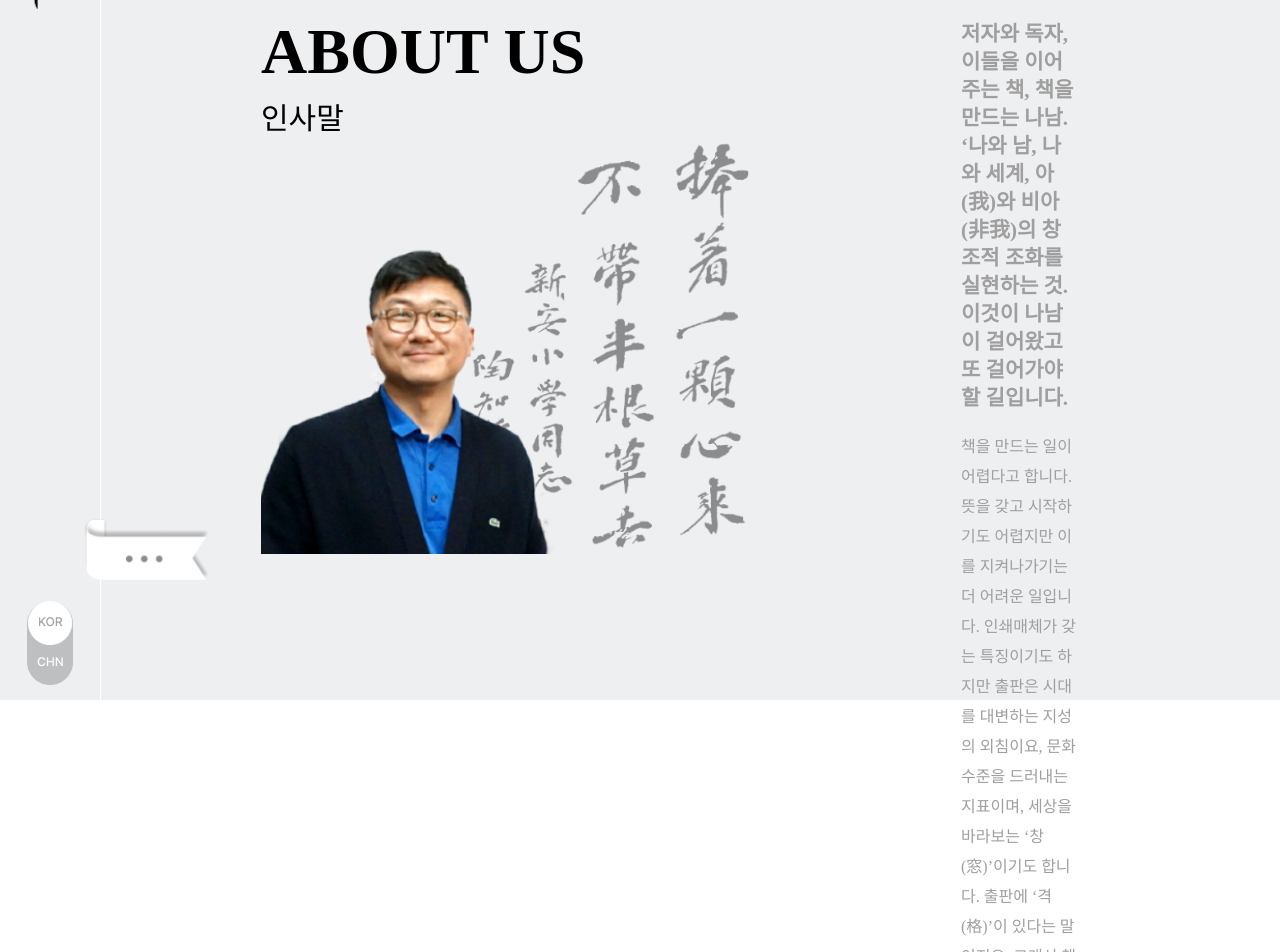
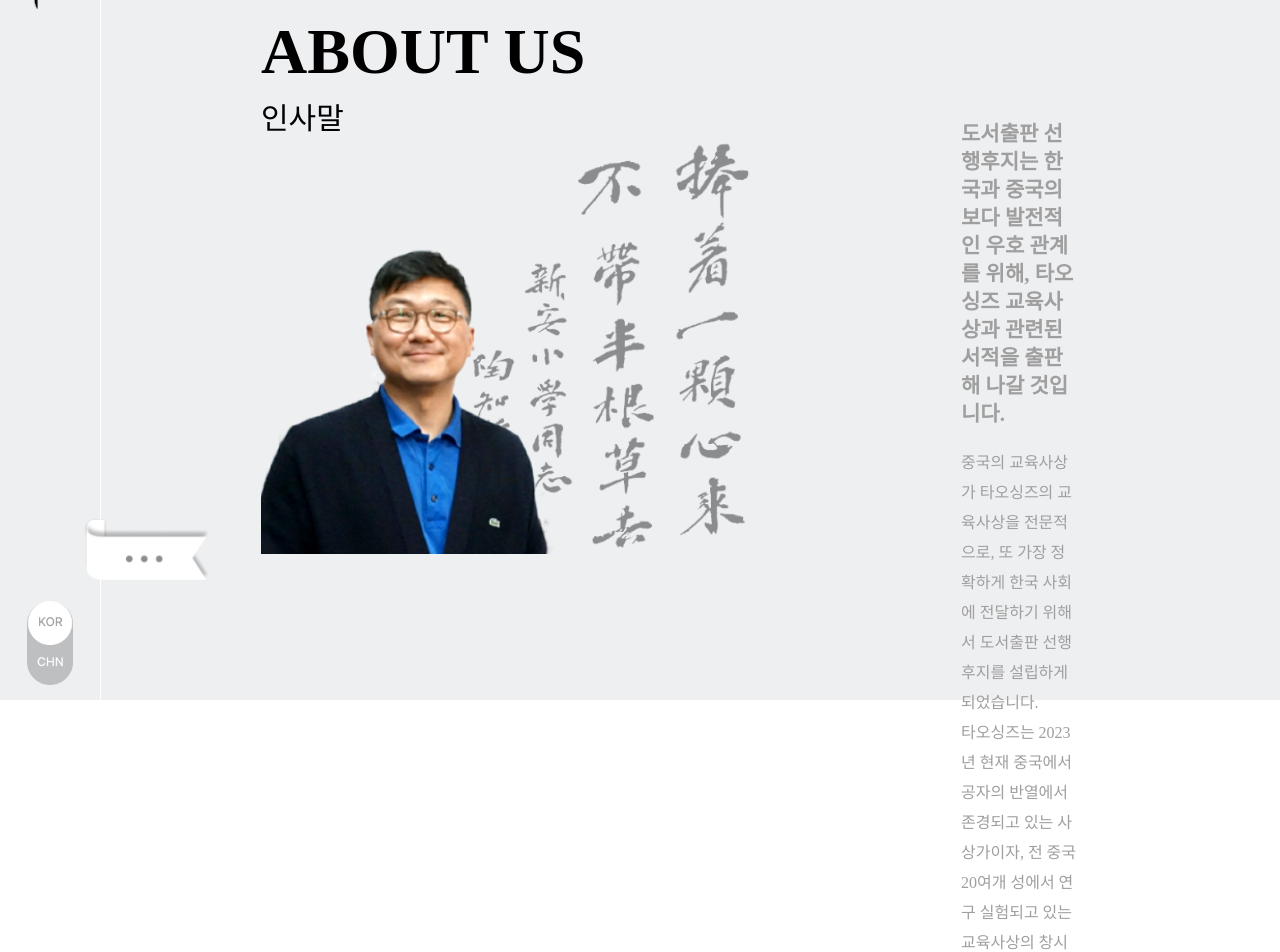
Before and after one commit to seongminjung/shhj, a React (Create React App) app: page /about in a window 1280 px wide. Shown: the part 100-1052 px from the top of the page. Built offline with nearby package versions, Linux system fonts and the light colour scheme; no server answers; a web font is replaced by a local one.

Commit message:
Reflect feedbacks for texts

```diff
--- a/src/components/About1.js
+++ b/src/components/About1.js
@@ -13,29 +13,31 @@ const About1 = () => {
         </div>
         <div className="a1-right">
           <p className="a1-sectiontitle">
-            저자와 독자, 이들을 이어주는 책, 책을 만드는 나남. ‘나와 남, 나와
-            세계, 아(我)와 비아(非我)의 창조적 조화를 실현하는 것. 이것이 나남이
-            걸어왔고 또 걸어가야 할 길입니다.
+            도서출판 선행후지는 한국과 중국의 보다 발전적인 우호 관계를 위해,
+            타오싱즈 교육사상과 관련된 서적을 출판해 나갈 것입니다.
           </p>
           <p className="a1-sectionbody">
-            책을 만드는 일이 어렵다고 합니다. 뜻을 갖고 시작하기도 어렵지만 이를
-            지켜나가기는 더 어려운 일입니다. 인쇄매체가 갖는 특징이기도 하지만
-            출판은 시대를 대변하는 지성의 외침이요, 문화수준을 드러내는
-            지표이며, 세상을 바라보는 ‘창(窓)’이기도 합니다. 출판에 ‘격(格)’이
-            있다는 말이지요. 그래서 책을 만드는 데 있어 가장 어려운 일은
-            대장정과도 같은 출판의 도정에서 ‘격(格)’을 잃지 않는 것이라고
-            합니다. 나남이 이렇게 어렵기만 한, 길 없는 길을 걷겠노라 다짐하고
-            출발한 지 어느 덧 스물여섯 해를 넘기고 있습니다. 그 동안 2천 권이
-            넘는 책을 만들었습니다. 이 책 속에서 내가 가지 못한 길을 가는
-            사람들의 땀 냄새에 취하면서, 사람다운 사람을 만들고, 책다운 책을
-            만들겠다는 자기암시로 어려움을 견뎌왔고 앞으로도 그러할 것입니다.
-            그러나 출판이 가슴 뿌듯하고 기쁨 넘치는 길이기도 함을 일깨워주는
-            아름다운 사람들이 있습니다. 바로 나남의 많은 저자들과 나남의 책으로
-            공부하고 나남의 책을 사랑하는 수많은 독자들입니다. 저자와 독자,
-            이들을 이어주는 책, 책을 만드는 나남. ‘나와 남, 나와 세계, 아(我)와
-            비아(非我)’의 창조적 조화를 실현하는 것, 이것이 나남이 걸어왔고 또
-            걸어가야 할 길입니다.
+            중국의 교육사상가 타오싱즈의 교육사상을 전문적으로, 또 가장 정확하게
+            한국 사회에 전달하기 위해서 도서출판 선행후지를 설립하게 되었습니다.
+            <br />
+            타오싱즈는 2023년 현재 중국에서 공자의 반열에서 존경되고 있는
+            사상가이자, 전 중국 20여개 성에서 연구 실험되고 있는 교육사상의
+            창시자입니다. 옆 나라 일본은 1935년부터 타오싱즈의 번역서가 출판되기
+            시작하였으며, 평생을 타오싱즈 연구에 매진했던 사이토
+            아키오斋藤秋男가 남긴 "타오싱즈는 중국에만 속하는 사람이 아니라,
+            또한 전 세계에 속하는
+            사람이다陶行知不仅是属于中国的，也是属于全世界的" 이 한마디는 현재
+            중국에서 타오싱즈의 가치를 대변하는 명언이 되었습니다. 그리고 이런
+            원활한 학술 활동은 과거의 역사를 넘어 새로운 중 · 일 관계를 다져
+            나가는 바탕이 되고 있습니다.
+            <br />
+            우리 한국과 중국의 보다 발전적인 우호 관계를 위해, 도서출판
+            선행후지는 타오싱즈 교육사상과 관련된 서적을 출판해 나갈 것입니다.
+            이러한 연구 번역, 그리고 출판 활동이 한국과 중국 서로가 서로를 보다
+            더욱 잘 이해하게 되고, 그럼으로써 화합하게 되는 작업이 되기를
+            바랍니다. 감사합니다.
           </p>
+          <p className="a1-sectionfooter">타오싱즈 중한우호대사</p>
           <p className="a1-sectionfooter">
             도서출판 선행후지 대표 <span>임형택</span>
           </p>
--- a/src/css/about1.css
+++ b/src/css/about1.css
@@ -26,6 +26,7 @@
 }
 
 .a1-right {
+  margin-top: 100px;
   margin-left: 200px;
 }
 
@@ -48,7 +49,8 @@
   font-size: 16px;
   font-weight: 500;
   color: #9f9f9f;
-  margin-top: 20px;
+  margin-top: 30px;
+  margin-left: 55%;
 }
 
 .a1-sectionfooter span {
--- a/src/css/contact.css
+++ b/src/css/contact.css
@@ -9,7 +9,7 @@
   display: flex;
   justify-content: space-between;
   align-items: flex-end;
-  bottom: 100px;
+  bottom: 120px;
   width: 75vw;
 }
 
--- a/src/css/main.css
+++ b/src/css/main.css
@@ -28,10 +28,10 @@
   margin-top: 30px;
 }
 
-.m-footer {
+/* .m-footer {
   font-size: 16px;
   font-weight: 500;
   color: #9f9f9f;
   text-align: right;
   margin-top: 50px;
-}
+} */
--- a/src/routes/Books.js
+++ b/src/routes/Books.js
@@ -17,25 +17,30 @@ const Books = () => {
       <div className="b-flex">
         <div className="b-left"></div>
         <div className="b-right">
-          <p className="b-sectiontitle">2023.02 고묘고종록</p>
+          <p className="b-sectiontitle">
+            2023.04 ⎾고묘고종록古庙敲钟录⏌ 소개글
+          </p>
           <p className="b-sectionbody">
-            책 소개: 책을 만드는 일이 어렵다고 합니다. 뜻을 갖고 시작하기도
-            어렵지만 이를 지켜나가기는 더 어려운 일입니다. 인쇄매체가 갖는
-            특징이기도 하지만 출판은 시대를 대변하는 지성의 외침이요, 문화수준을
-            드러내는 지표이며, 세상을 바라보는 ‘창(窓)’이기도 합니다. 출판에
-            ‘격(格)’이 있다는 말이지요. 그래서 책을 만드는 데 있어 가장 어려운
-            일은 대장정과도 같은 출판의 도정에서 ‘격(格)’을 잃지 않는 것이라고
-            합니다. 요약: 나남이 이렇게 어렵기만 한, 길 없는 길을 걷겠노라
-            다짐하고 출발한 지 어느 덧 스물여섯 해를 넘기고 있습니다. 그 동안
-            2천 권이 넘는 책을 만들었습니다. 이 책 속에서 내가 가지 못한 길을
-            가는 사람들의 땀 냄새에 취하면서, 사람다운 사람을 만들고, 책다운
-            책을 만들겠다는 자기암시로 어려움을 견뎌왔고 앞으로도 그러할
-            것입니다. 그러나 출판이 가슴 뿌듯하고 기쁨 넘치는 길이기도 함을
-            일깨워주는 아름다운 사람들이 있습니다. 바로 나남의 많은 저자들과
-            나남의 책으로 공부하고 나남의 책을 사랑하는 수많은 독자들입니다.
-            저자와 독자, 이들을 이어주는 책, 책을 만드는 나남. ‘나와 남, 나와
-            세계, 아(我)와 비아(非我)’의 창조적 조화를 실현하는 것, 이것이
-            나남이 걸어왔고 또 걸어가야 할 길입니다.
+            《고묘고종록古庙敲钟录》은 타오싱즈陶行知가 1932년 5월 21일부터 8월
+            15일까지 당시 신문인 《신보申报》의 ‘자유담란’에 연재 발표한
+            글입니다. 그는 《고묘고종록 古庙敲钟录》에 자신의 교육사상을 담아
+            내었습니다.
+            <br />이 소설은 1932년 중국을 배경으로 합니다. 1932년은 그 해 3월,
+            일본이 중국에 만주국을 성립하여 중국침략이 본격화되는 해였으며, 또한
+            4월엔 윤봉길의사가 상해에서 거사를 일으킨 해이기도 합니다. 이런
+            시대상황을 중국 국민들은 어떻게 이겨나갈 수 있을지, 어떻게 힘을
+            모을지, 어떻게 어린 학생들을 교육시켜서 새로운 지도자로 성장시켜
+            나갈지에 대한 타오싱즈의 대답을 누구나 알기 쉽도록 풀어 적어나간
+            것이 바로 《고묘고종록古庙敲钟录》입니다.
+            <br />
+            《고묘고종록古庙敲钟录》이란 “옛 절의 종을 치는 기록”이라는
+            뜻입니다. 한 향촌에 ‘종아’라는 소년이 하루 3번, 절에서 종을 치며
+            마을 사람들에게 시간을 알립니다. 종아는 이 세 번의 종을 최대한
+            정확하게 치는 방법을 궁리하며 해시계, 물시계를 만들며, 별자리를
+            관측하는 기구까지도 만듭니다. 새벽 4시, 정오 12시, 저녁 8시에 종아가
+            치는 종이 울리면 향촌 사람은 잠자리에서 일어나고 식사를 하고,
+            잠자리에 듭니다. 이 종소리를 중심으로 향촌 사람들이 모이기도 하고,
+            훈련도 받습니다.
           </p>
         </div>
       </div>
--- a/src/routes/Contact.js
+++ b/src/routes/Contact.js
@@ -14,9 +14,9 @@ const contact = () => {
       <p className="c-title">Contact</p>
       <div className="c-flex">
         <div className="c-left">
-          <p>주소 | [10881] 경기도 파주시 회동길 210</p>
-          <p>전화 | 031 955 1936, 2560</p>
-          <p>팩스 | 031 955 2557</p>
+          <p>주소 | [04075] 서울특별시 마포구 와우산로 32, 5층(상수동)</p>
+          <p>전화 | 02 6204 6931</p>
+          <p>E-mail | taoxingzhi@naver.com</p>
           <p>독자의견 | bookpot@hanmail.net</p>
         </div>
         <div className="c-right">
--- a/src/routes/Home.js
+++ b/src/routes/Home.js
@@ -1,13 +1,13 @@
 import React from "react";
 import { Link } from "react-router-dom";
-import Social from "components/Social";
+// import Social from "components/Social";
 import "css/home.css";
 import background from "img/picture/background.png";
 
 const Home = () => {
   return (
     <div className="container">
-      <Social />
+      {/* <Social /> */}
       <img src={background} alt="background" className="backgroundimg_full" />
       <div className="h-flex">
         <div className="h-links">
```
Also changed, not shown: src/routes/Main.js (+8 -9 lines).
